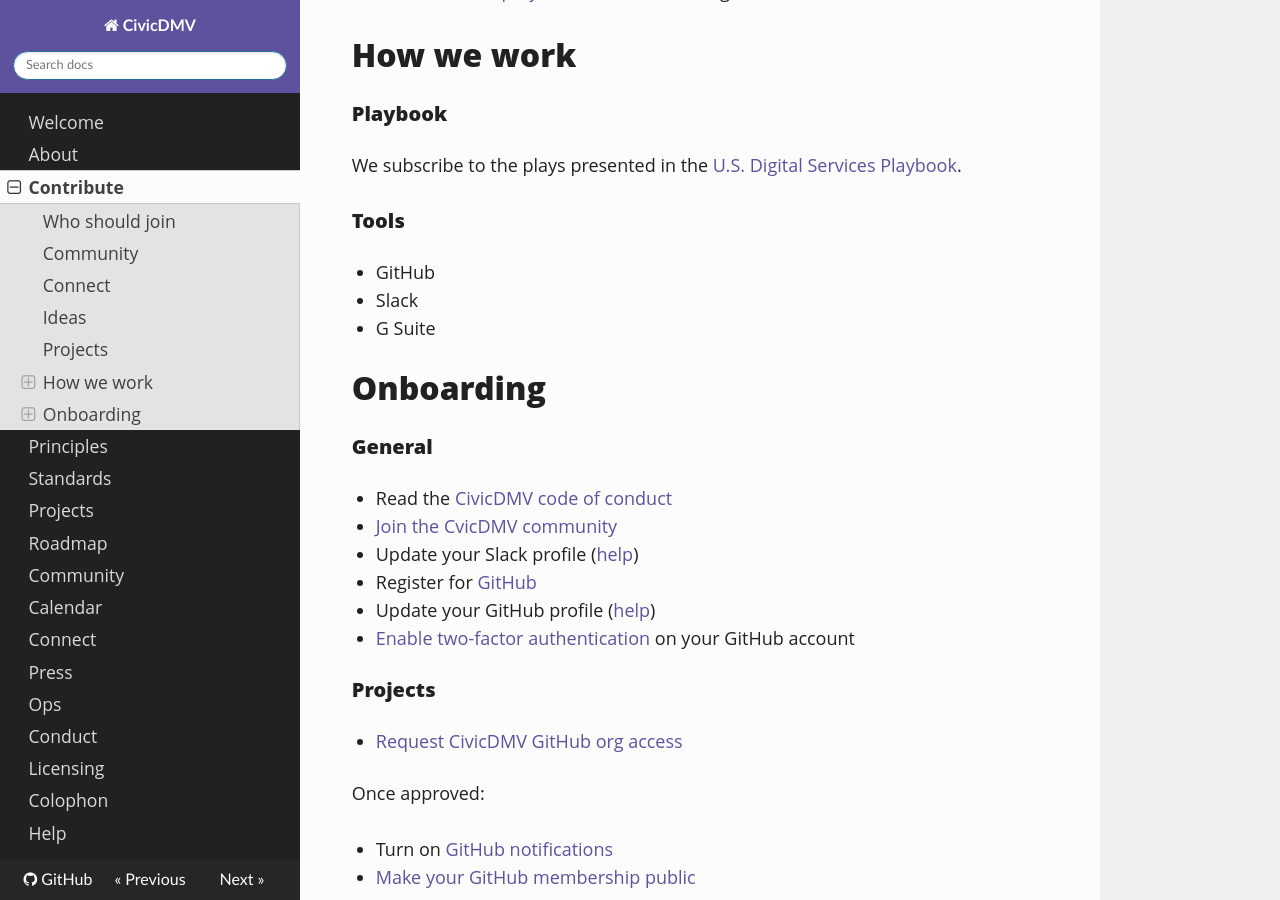
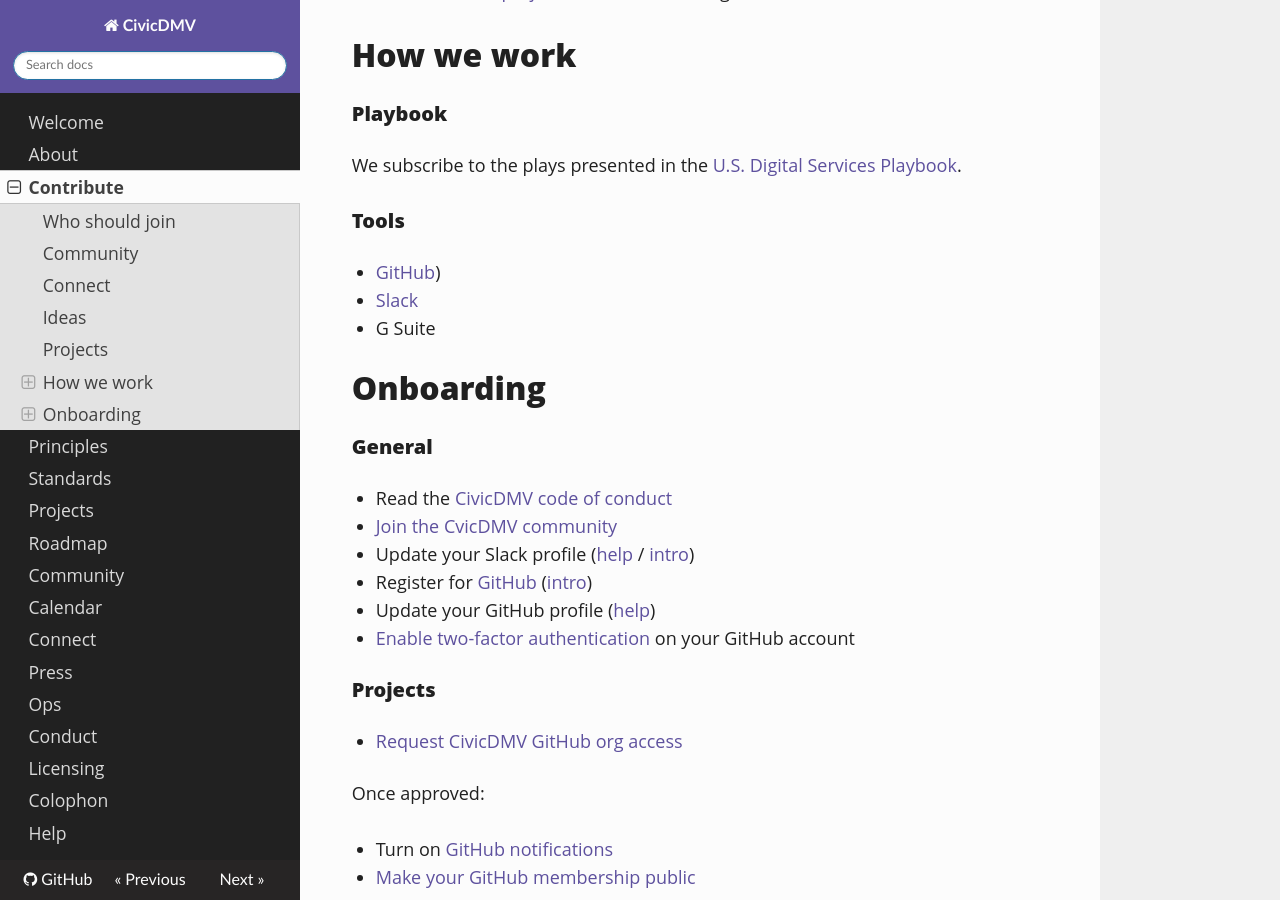
Before and after one commit to civicdmv/handbook, an MkDocs documentation site: the page built from docs/contribute.md, in a window 1280 px wide and 900 px high, scrolled down 1057 px. Built offline with MkDocs 1.6.1, drawn with Linux system fonts in a browser that asks for light colours; nearby versions of some CDN libraries; old or Windows-style settings are respelled for this version of MkDocs.

Commit message:
Update contribute.md

```diff
--- a/docs/contribute.md
+++ b/docs/contribute.md
@@ -39,8 +39,8 @@ We subscribe to the plays presented in the [U.S. Digital Services Playbook](http
 
 ### Tools
 
-* GitHub
-* Slack
+* [GitHub](https://github.com))
+* [Slack](https://slack.com)
 * G Suite
 
 ## Onboarding
@@ -49,8 +49,8 @@ We subscribe to the plays presented in the [U.S. Digital Services Playbook](http
 
 * Read the [CivicDMV code of conduct](https://civicdmv-handbook.readthedocs.io/en/latest/conduct/)
 * [Join the CvicDMV community](https://join.slack.com/t/civicdmv/shared_invite/enQtNjEyNjEwMjQ4OTAzLWQ4M2FlMDI0NzNiNTNmNjc4YjY2N2FmNzYwMjE5Mzg5OGVkYzY5ZDhmNjljMGY0MWY4ZDI5MGZhM2Y5ZmRkYjM)
-* Update your Slack profile ([help](https://get.slack.help/hc/en-us/articles/204092246-Edit-your-profile))
-* Register for [GitHub](https://github.com)
+* Update your Slack profile ([help](https://get.slack.help/hc/en-us/articles/204092246-Edit-your-profile) / [intro](https://guides.github.com/))
+* Register for [GitHub](https://github.com) ([intro](https://guides.github.com/))
 * Update your GitHub profile ([help](https://help.github.com/en/articles/about-your-profile))
 * [Enable two-factor authentication](https://github.com/settings/security) on your GitHub account
 
```
